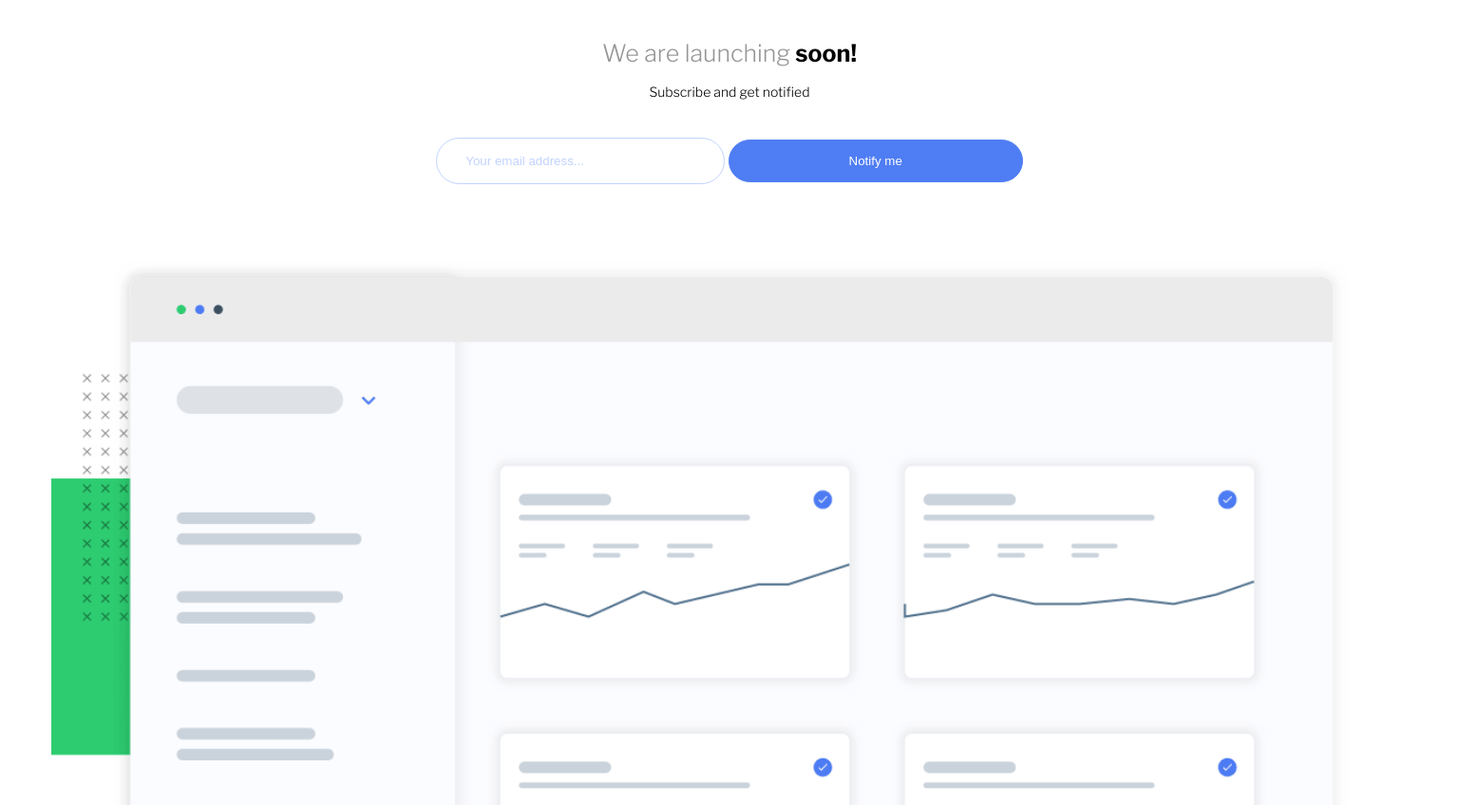
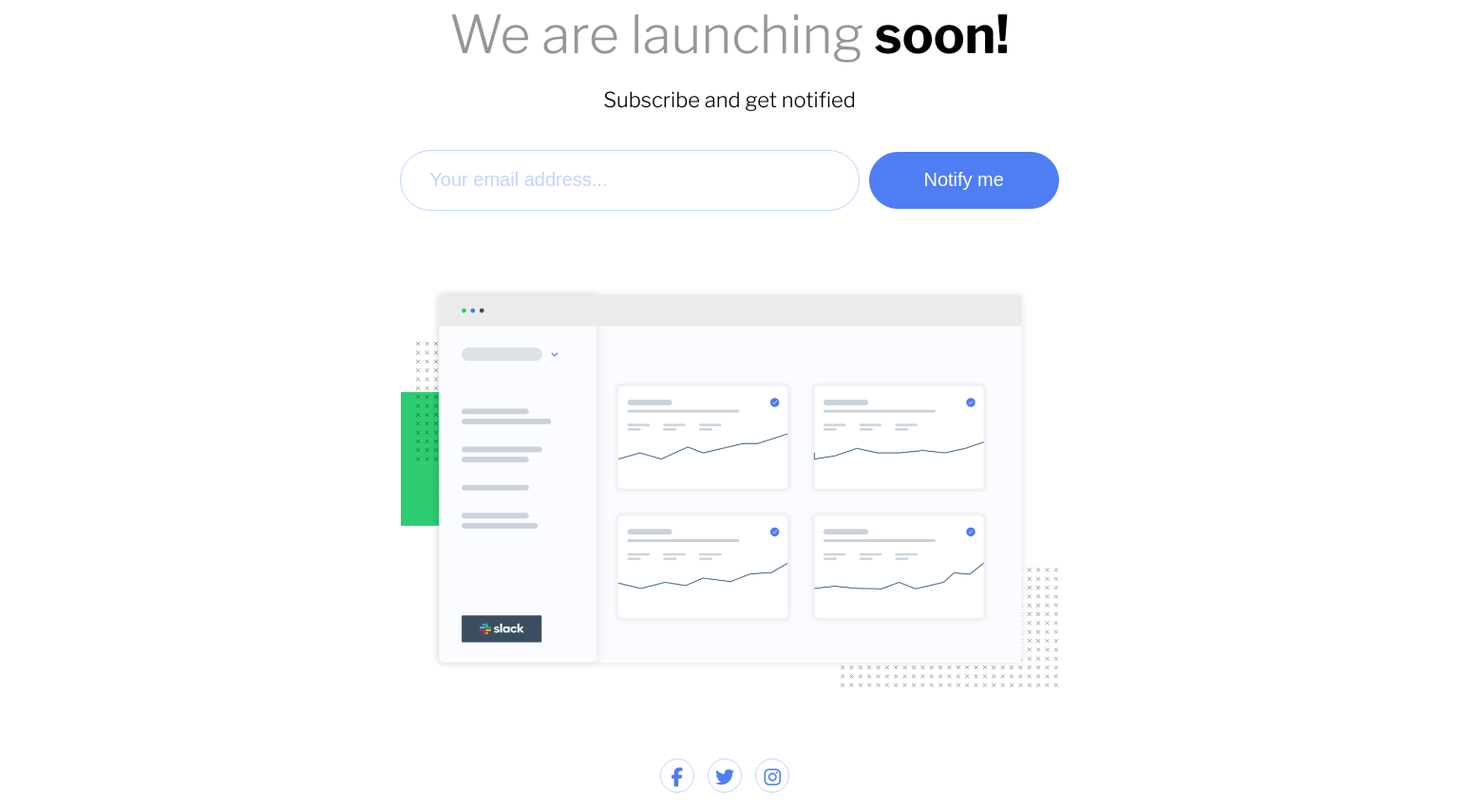
Before and after one commit to CrypticMango/ping-coming-soon-page, a plain HTML site: page index.html in a window 1536 px wide. Shown: the part 181-1029 px from the top of the page at 95% size. Drawn offline with nearby package versions, Linux system fonts and the light colour scheme.

Commit message:
added media query for desktop

```diff
--- a/index.html
+++ b/index.html
@@ -39,9 +39,12 @@
 
       <img class="dashboard-pic" src="/images/illustration-dashboard.png" alt="dashboard" aria-label="dashboard-screen">
 
-      <a href="#" class="socials"><i class="fa-brands fa-facebook-f"></i></a>
-      <a href="#" class="socials"><i class="fa-brands fa-twitter"></i></a>
-      <a href="#" class="socials"><i class="fa-brands fa-instagram"></i></a>
+
+     <div>
+		<a href="#" class="socials"><i class="fa-brands fa-facebook-f"></i></a>
+		 <a href="#" class="socials"><i class="fa-brands fa-twitter"></i></a>
+		 <a href="#" class="socials"><i class="fa-brands fa-instagram"></i></a>
+	 </div>
 
 			<p class="copyright">&copy; Copyright Ping. All rights reserved.</p>
 		</main>
--- a/style.css
+++ b/style.css
@@ -121,3 +121,45 @@ input[type=text] {
 .attribution a {
 	color: var(--blue);
 }
+
+@media (min-width: 1440px) {
+
+	body {
+		font-size: 20px;
+	}
+
+	h1 {
+		font-size: 55px;
+		margin-bottom: 0px;
+	}
+
+	a {
+		text-align: center;
+	}
+
+	.logo {
+		width: 7%;
+	}
+
+	.subscribe {
+		font-size: 22px;
+	}
+
+	.text-field {
+		width: 450px;
+		height: 60px;
+		margin-right: 5px;
+		font-size: 20px;
+	}
+
+	.form-button {
+		width: 200px;
+		height: 60px;
+		font-size: 20px;
+	}
+
+	.dashboard-pic {
+		width: 54%;
+		margin-bottom: 70px;
+	}
+}
```
